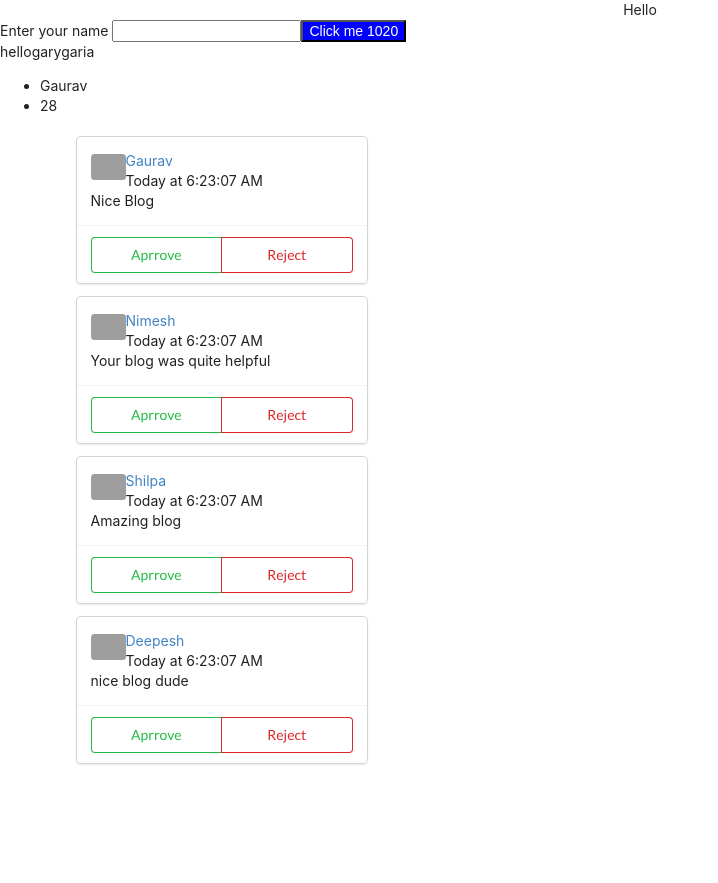
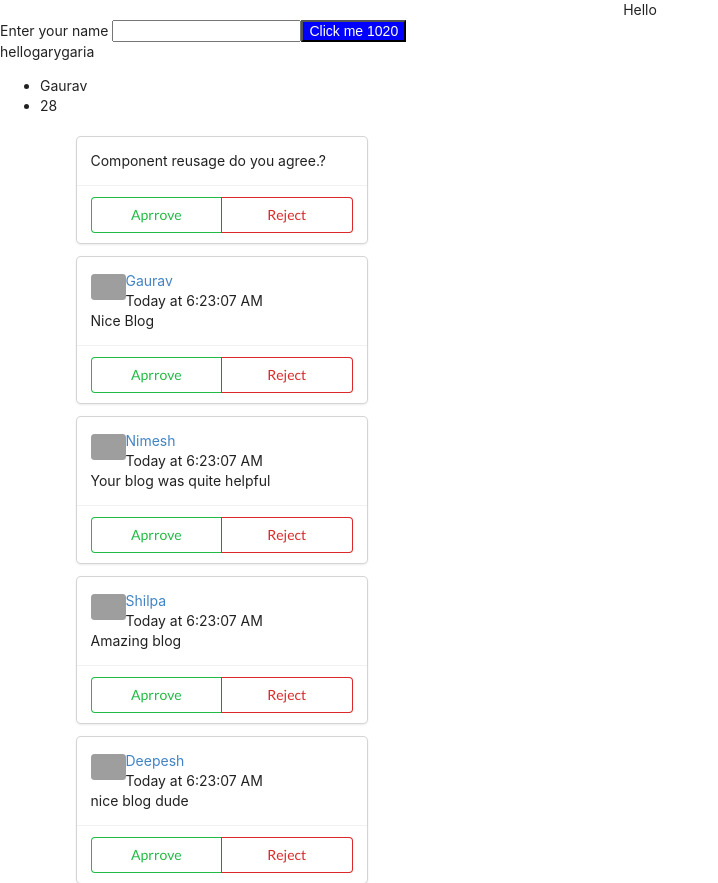
Before and after one commit to gauravgaria/react-basics, a React (Create React App) app: page / in a window 1280 px wide. Shown: the whole page, without its empty margins (0-718 px from the left). Before the commit the page ends 800 px from the top, so only its background shows below. Built offline with nearby package versions, Linux system fonts and the light colour scheme; grey boxes are pictures that could not be loaded.

Commit message:
props completed

```diff
--- a/src/components/CommentDetails.js
+++ b/src/components/CommentDetails.js
@@ -5,7 +5,6 @@ const getTime = () => {
 };
 
 const CommentDetails = (props) => {
-  console.log(props);
   return (
     <div>
       <div className="comment">
--- a/src/components/Comments.js
+++ b/src/components/Comments.js
@@ -8,6 +8,11 @@ import faker from "faker";
 const Comment = () => {
   return (
     <div className="ui container comments">
+      <ApprovalCard>
+        {/*Now ApprovalCard component can be reused any no of times we want for different purposes  */}
+        <div>Component reusage do you agree.?</div>
+      </ApprovalCard>
+
       <ApprovalCard>
         <CommentDetails
           author="Gaurav"
```
